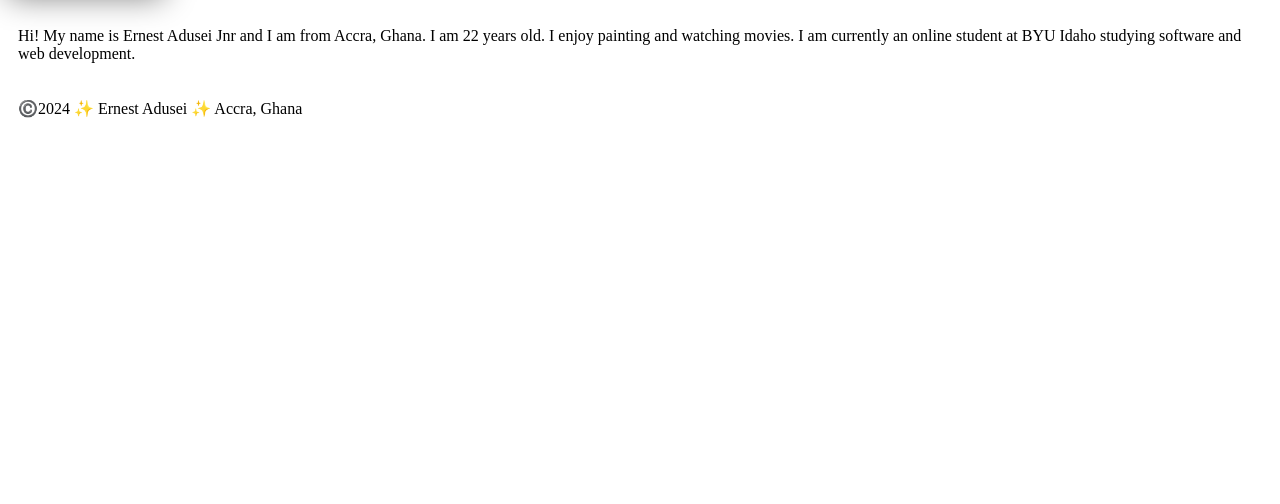
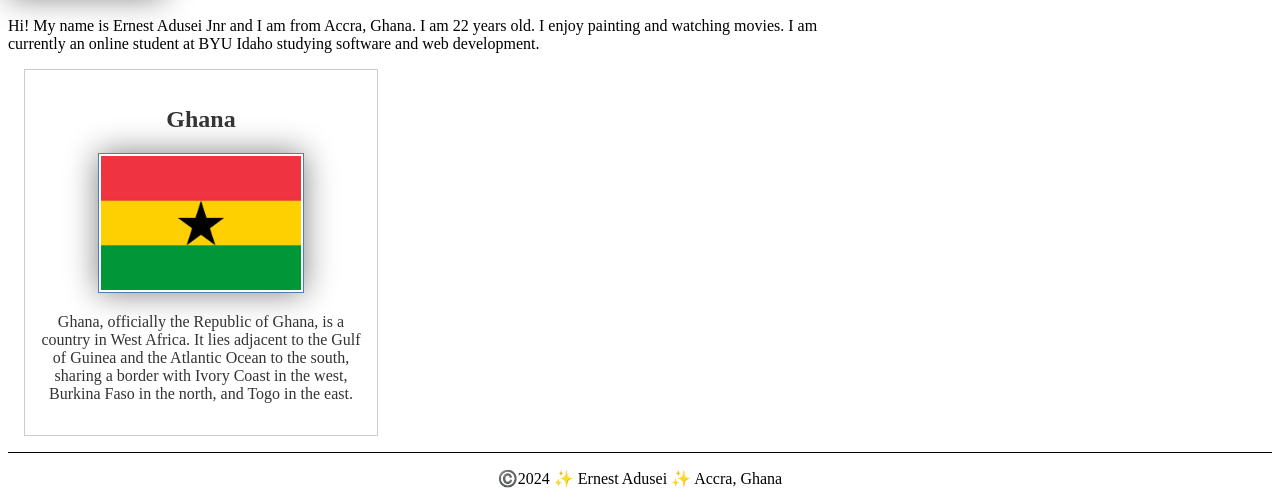
Before and after one commit to ernest200221/wdd130, a plain HTML site: page index.html in a window 1280 px wide. Shown: the part 403-907 px from the top of the page. Before the commit the page ends 800 px from the top, so only its background shows below. Drawn offline with Linux system fonts and the light colour scheme.

Commit message:
homepage enhancer

```diff
--- a/index.html
+++ b/index.html
@@ -4,6 +4,8 @@
         <meta charset="utf-8">
         <meta name="viewport" content="width=device-width,initial-scale=1.0">
         <title>Ernest Adusei Jnr.| WDD 130 </title>
+        <meta name="description" content="My name is Ernest and I am doing a Web development course in BYU Idaho. This page is dedicated for my assignments.">
+        <meta name="author" content="Ernest Adusei Jnr">
         <link rel="stylesheet" href="styles/styles.css">
     </head>
     <body>
@@ -19,6 +21,11 @@
             <img src="images/profile.jpg" alt="Hello, my name is Ernest Adusei Jnr" width="200">
             <p>Hi! My name is Ernest Adusei Jnr and I am from Accra, Ghana. I am 22 years old. I enjoy painting and watching movies. I am currently an online student at BYU Idaho studying software and web development.</p>
         </main>
+        <aside>
+            <h2>Ghana</h2>
+            <img src="images/flagofghana.jpg" alt="Flag of Ghana">
+            <p>Ghana, officially the Republic of Ghana, is a country in West Africa. It lies adjacent to the Gulf of Guinea and the Atlantic Ocean to the south, sharing a border with Ivory Coast in the west, Burkina Faso in the north, and Togo in the east.</p>
+        </aside>
         <footer>
             <p>©️2024 ✨ Ernest Adusei ✨ Accra, Ghana</p>
         </footer>
--- a/styles/styles.css
+++ b/styles/styles.css
@@ -20,3 +20,28 @@ img {
 p {
     padding: 10px;
 }
+main {
+    max-width: 840px;
+}
+aside {
+    width: 20rem;
+    margin: 1rem;
+    border: 1px solid rgba(0,0,0,0.2);
+    padding: 1rem;
+    color: #333;
+    text-align: center;
+}
+aside img{
+    width: 200px;
+    height: auto;
+}
+main img {
+    width: 150px;
+    height: auto;
+}
+p {padding: 0;}
+footer {
+    margin-top: 15px;
+    border-top: 1px solid #000;
+    text-align: center;
+}
```
Also changed, not shown: images/flagofghana.jpg (added).
